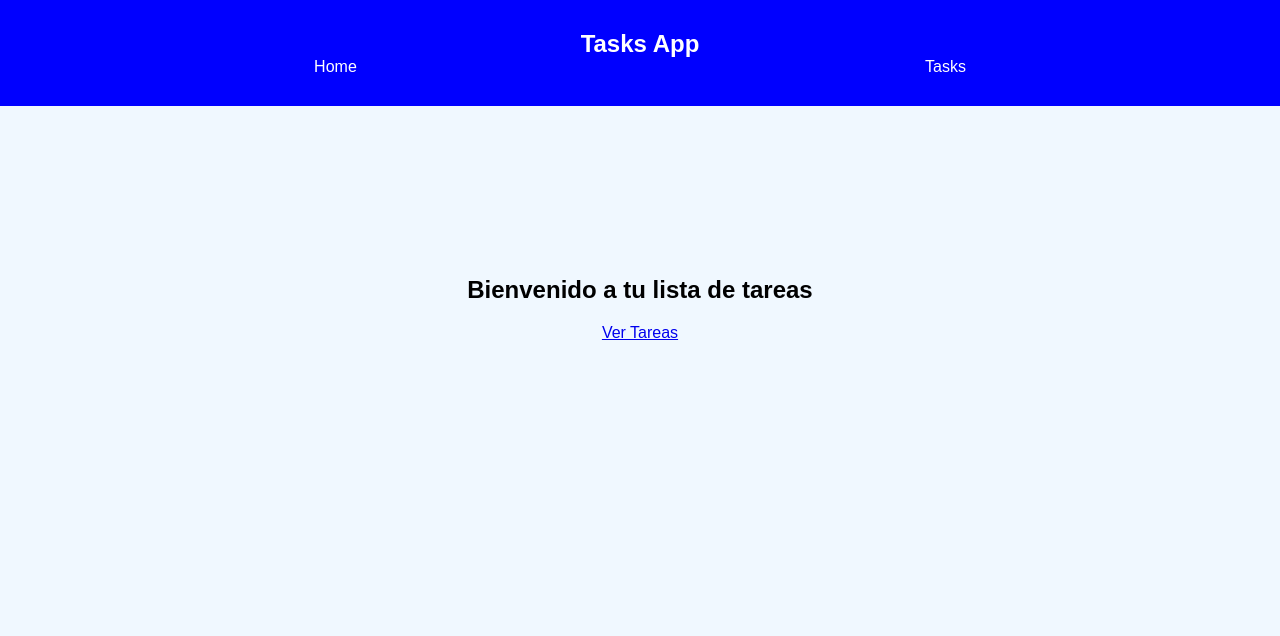
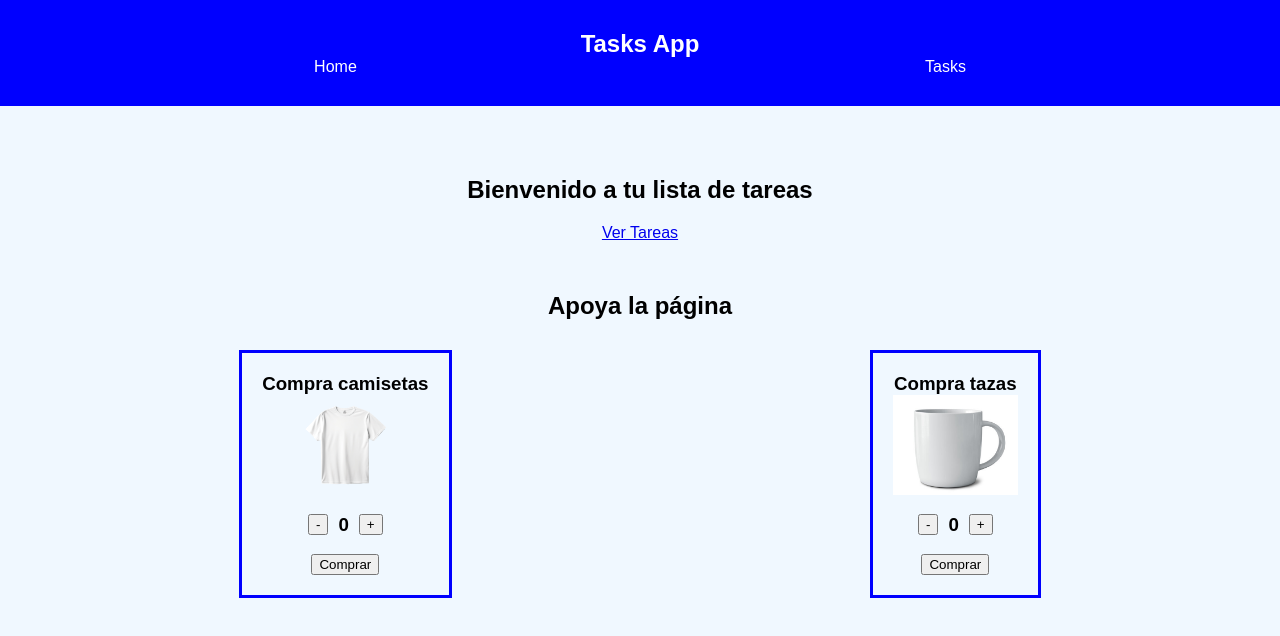
Before and after one commit to Amaza-ing/OW-React-Advanced-Course, a React (Vite) app: page / in a window 1280 px wide. Shown: the top 636 px of the page. Built offline with nearby package versions, Linux system fonts and the light colour scheme.

Commit message:
similar components added

```diff
--- /dev/null
+++ b/src/components/BuyCup.jsx
@@ -0,0 +1,34 @@
+import "./BuyProduct.css";
+import cup from "../assets/cup.jpg";
+import React, { useState } from "react";
+
+function BuyCup() {
+  const [quantity, setQuantity] = useState(0);
+
+  const decrease = () => {
+    if (quantity > 0) setQuantity(quantity - 1);
+  };
+
+  const increase = () => {
+    setQuantity(quantity + 1);
+  };
+
+  const buy = () => {
+    console.log(`${quantity} tazas compradas`);
+  }
+
+  return (
+    <div className="product-container">
+      <h3 className="product-name">Compra tazas</h3>
+      <img className="img" src={cup} alt="t-shirt" />
+      <div className="quantity">
+        <button onClick={decrease}>-</button>
+        <h3>{quantity}</h3>
+        <button onClick={increase}>+</button>
+      </div>
+      <button onClick={buy}>Comprar</button>
+    </div>
+  );
+}
+
+export default BuyCup;
--- /dev/null
+++ b/src/components/BuyProduct.css
@@ -0,0 +1,21 @@
+.product-container {
+  padding: 20px;
+  border: 3px solid blue;
+  display: flex;
+  flex-direction: column;
+  align-items: center;
+
+  .product-name {
+    margin: 0;
+  }
+
+  .img {
+    height: 100px;
+  }
+
+  .quantity {
+    display: flex;
+    align-items: center;
+    gap: 10px;
+  }
+}
--- /dev/null
+++ b/src/components/BuyTShirt.jsx
@@ -0,0 +1,34 @@
+import "./BuyProduct.css";
+import tshirt from "../assets/tshirt.png";
+import React, { useState } from "react";
+
+function BuyTShirt() {
+  const [quantity, setQuantity] = useState(0);
+
+  const decrease = () => {
+    if (quantity > 0) setQuantity(quantity - 1);
+  };
+
+  const increase = () => {
+    setQuantity(quantity + 1);
+  };
+
+  const buy = () => {
+    console.log(`${quantity} Camisetas compradas`);
+  }
+
+  return (
+    <div className="product-container">
+      <h3 className="product-name">Compra camisetas</h3>
+      <img className="img" src={tshirt} alt="t-shirt" />
+      <div className="quantity">
+        <button onClick={decrease}>-</button>
+        <h3>{quantity}</h3>
+        <button onClick={increase}>+</button>
+      </div>
+      <button onClick={buy}>Comprar</button>
+    </div>
+  );
+}
+
+export default BuyTShirt;
--- a/src/pages/HomePage.jsx
+++ b/src/pages/HomePage.jsx
@@ -1,3 +1,5 @@
+import BuyCup from "../components/BuyCup";
+import BuyTShirt from "../components/BuyTShirt";
 import HeaderComponent from "../components/HeaderComponent";
 import { Link } from "react-router-dom";
 
@@ -7,7 +9,7 @@ function HomePage() {
       <HeaderComponent></HeaderComponent>
       <div
         style={{
-          marginTop: "150px",
+          margin: "50px",
           display: "flex",
           flexDirection: "column",
           alignItems: "center",
@@ -20,6 +22,17 @@ function HomePage() {
           </Link>
         </div>
       </div>
+      <h2 style={{ textAlign: "center" }}>Apoya la página</h2>
+      <section
+        style={{
+          margin: "30px",
+          display: "flex",
+          justifyContent: "space-around",
+        }}
+      >
+        <BuyTShirt></BuyTShirt>
+        <BuyCup></BuyCup>
+      </section>
     </>
   );
 }
```
Also changed, not shown: src/assets/cup.jpg (added), src/assets/tshirt.png (added).
